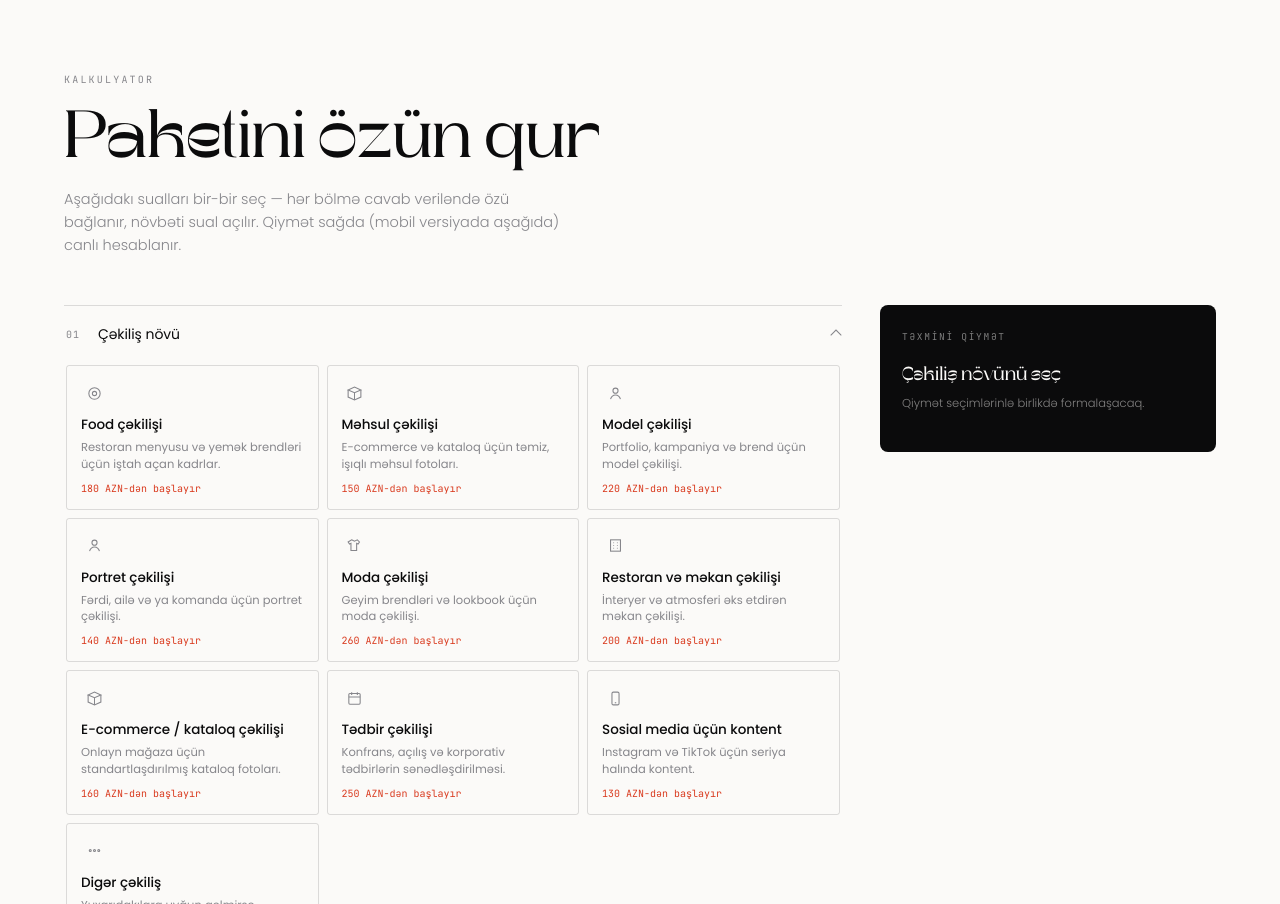
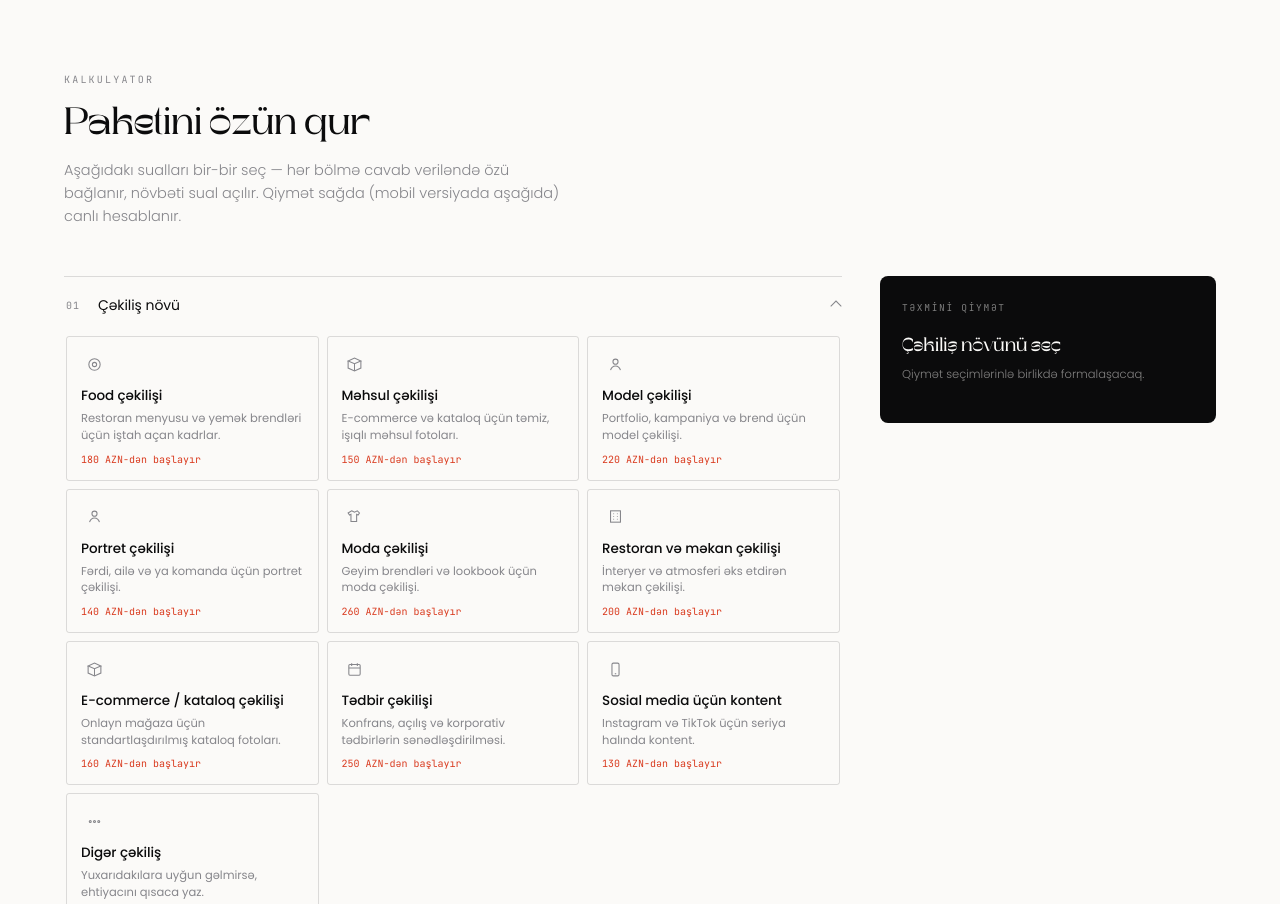
Before and after one commit to malikzadarahman/rahmanmalikzade, a plain HTML site: page index.html in a window 1280 px wide. Shown: the part 5260-6164 px from the top of the page. Drawn offline with Linux system fonts and the light colour scheme.

Commit message:
Kalkulyator başlığını balacalaşdır

```diff
--- a/index.html
+++ b/index.html
@@ -445,6 +445,7 @@ footer{
    REC qırmızısı (var(--rec)).
    ============================================================ */
 #kalkulyator{ --pk-vurgu: var(--rec); }
+#kalkulyator #k-bas{font-size:clamp(22px,3.2vw,38px)}
 
 #kalkulyator .pk-lay{
   margin-top:clamp(30px,4.4vw,48px);display:grid;grid-template-columns:1fr 336px;
```
